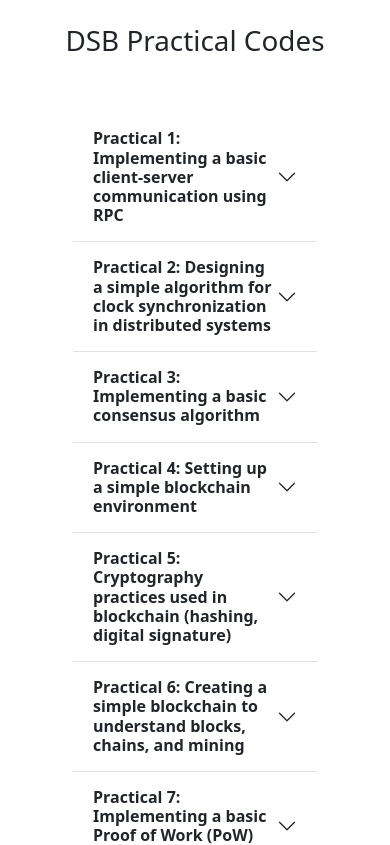
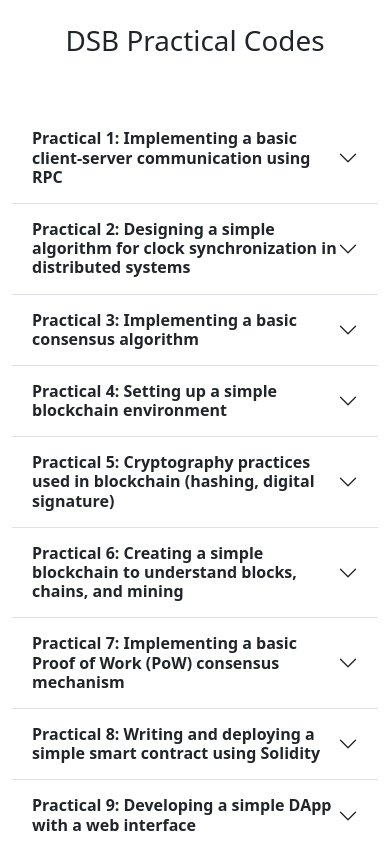
Before and after one commit to sayantan-paul-007/cheat, a plain HTML site: page index.html in a window 390 px wide. Shown: the top 845 px of the page. Drawn offline with nearby package versions, Linux system fonts and the light colour scheme.

Commit message:
Update index.html

```diff
--- a/index.html
+++ b/index.html
@@ -11,7 +11,7 @@
         DSB Practical Codes
     </h1>
     <div class="container-sm d-flex justify-content-center py-4">
-        <div class="accordion accordion-flush col-8 " id="accordionFlushExample">
+        <div class="accordion accordion-flush col-12 col-md-8 " id="accordionFlushExample">
         <div class="accordion-item">
           <h2 class="accordion-header">
             <button class="accordion-button collapsed fw-bold" type="button" data-bs-toggle="collapse" data-bs-target="#flush-collapseOne" aria-expanded="false" aria-controls="flush-collapseOne">
```
